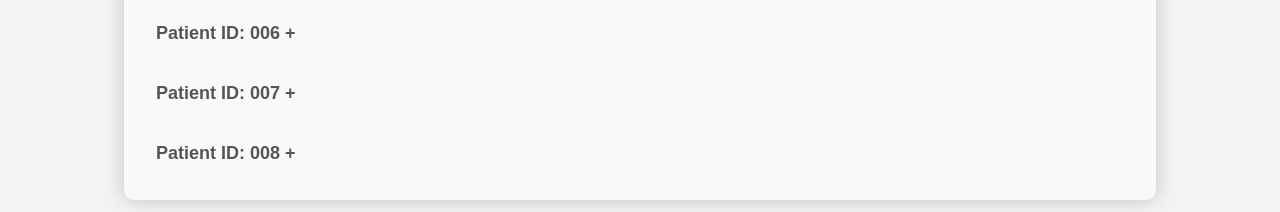
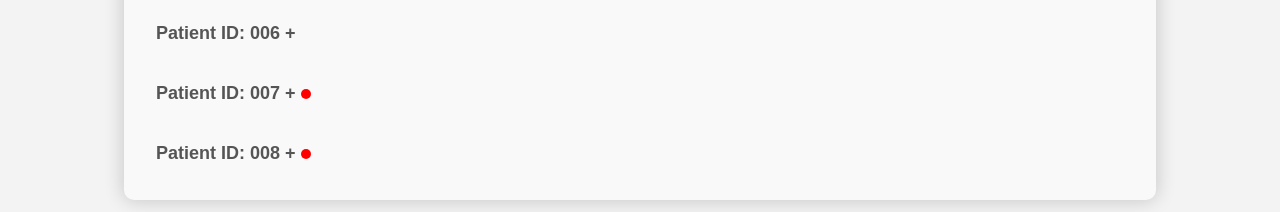
Before and after one commit to Aoibheannmangan/test-scheduler, a React (Create React App) app: page /appoint in a window 1280 px wide. Shown: the part 585-797 px from the top of the page. Built offline with nearby package versions, Linux system fonts and the light colour scheme.

Commit message:
Made visit windows visible in appointment page. Indicator shows if patient is not booked yet.

```diff
--- a/src/appoint.css
+++ b/src/appoint.css
@@ -68,3 +68,7 @@ label:hover {
   gap: 15px;
   padding-left: 30px;
 }
+.patientRow {
+  cursor: pointer;
+  font-weight: bold;
+}
--- a/src/appoint.js
+++ b/src/appoint.js
@@ -3,6 +3,7 @@ import './appoint.css';
 import dummyEvents from './data/dummyEvents'; // Dummy data needs to be replaced with actual data in proper DB
 import { useAppointmentFilters } from './components/useAppointmentFilters';
 import './components/useAppointmentFilters.css'
+import { generateAimHighAppointments, generateCoolPrimeAppointments } from './data/windowEventCalc';
 
 const Appointments = () => {
 
@@ -103,20 +104,66 @@ const Appointments = () => {
 
                 {/*Patient ID Row*/}
                 <label
-                style={{ cursor: 'pointer', fontWeight: 'bold' }}
+                className='patientRow'
                 onClick={() => toggleCollapseIds(event.id)}
                 >
-                Patient ID: {event.id} {expandedIds[event.id] ? '-' : '+'}
+                Patient ID: {event.id} {expandedIds[event.id] ? '-' : '+'} {' '}
+                {event.type === "window" && (
+                <span
+                    style={{
+                    display: 'inline-block',
+                    width: '10px',
+                    height: '10px',
+                    borderRadius: '50%',
+                    backgroundColor: 'red',
+                    marginRight: '6px',
+                    verticalAlign: 'middle',
+                    }}
+                    title="Visit Window Active"
+                />
+                )}
                 </label>
 
                 {/*Main Info Body when expanded*/}
                 {expandedIds[event.id] && (
                 <div className="info">
                     <strong>{event.title}</strong><br />
-                    <strong>Visit Window:</strong> {event.start.toDateString()} – {event.end.toDateString()}<br />
                     <strong>Name:</strong> {event.name}<br />
                     <strong>Location:</strong> {event.location}<br />
                     <strong>Study:</strong> {event.study}<br />
+
+                    {/*Visit window in info if a window patient*/}
+                    {event.type === "window" && (() => {
+                    const birthDate = new Date(event.dob);
+                    const weeksEarly = event.weeksEarly || 0;
+                    let windowData = [];
+
+                    if (event.study === 'AIMHIGH') {
+                        windowData = generateAimHighAppointments(birthDate, weeksEarly);
+                    } else if (event.study === 'COOLPRIME') {
+                        windowData = generateCoolPrimeAppointments(birthDate, weeksEarly);
+                    }
+
+                    const { start, end } = windowData[0];
+
+                    return (
+                        <div>
+                        <strong>Visit Window:</strong>{' '}
+                        {new Date(start).toLocaleDateString(undefined, {
+                            year: 'numeric',
+                            month: 'long',
+                            day: 'numeric',
+                        })}{' '}
+                        –{' '}
+                        {new Date(end).toLocaleDateString(undefined, {
+                            year: 'numeric',
+                            month: 'long',
+                            day: 'numeric',
+                        })}
+                        <br />
+                        </div>
+                    );
+                    })()}
 
                     {/*Additional Notes Dropdown*/}
                     <label
--- a/src/data/dummyEvents.json
+++ b/src/data/dummyEvents.json
@@ -5,8 +5,8 @@
     "dob": "2025-05-01",
     "weeksEarly": 0,
     "title": "NICU Visit",
-    "start": "2025-07-08",
-    "end": "2025-07-15",
+    "start": "",
+    "end": "",
     "location": "Exam Room 1.14",
     "notes": "Initial check-up with Doctor",
     "type": "booked",
@@ -18,8 +18,7 @@
     "dob": "2025-05-01",
     "weeksEarly": 0,
     "title": "6-Month Wellness Visit",
-    "start": "2025-08-08",
-    "end": "2025-08-15",
+
     "location": "Exam Room 2.12",
     "notes": "Behavioural Checklist needed",
     "type": "booked",
@@ -31,8 +30,7 @@
     "dob": "2025-05-01",
     "weeksEarly": 0,
     "title": "12-Month Developmental Screening",
-    "start": "2025-09-10",
-    "end": "2025-09-17",
+
     "location": "Pediatric Pod A",
     "notes": "EDI questionnaire and speech evaluation",
     "type": "scheduled",
@@ -44,8 +42,7 @@
     "dob": "2025-05-01",
     "weeksEarly": 0,
     "title": "3-Month Check-in",
-    "start": "2025-08-22",
-    "end": "2025-08-29",
+
     "location": "Exam Room 3.01",
     "notes": "Follow-up after NICU discharge",
     "type": "booked",
@@ -57,8 +54,7 @@
     "dob": "2025-05-01",
     "weeksEarly": 0,
     "title": "Postnatal Depression Assessment",
-    "start": "2025-07-28",
-    "end": "2025-08-04",
+
     "location": "Mental Health Unit",
     "notes": "Parent involved in EDI longitudinal tracking",
     "type": "pending",
@@ -70,8 +66,7 @@
     "dob": "2025-05-01",
     "weeksEarly": 0,
     "title": "2-Year Language Milestone Check",
-    "start": "2025-10-05",
-    "end": "2025-10-12",
+
     "location": "Exam Room 4.17",
     "notes": "Language screen and EDI record update",
     "type": "booked",
```
Lines whose indentation alone changed are shown as unchanged.
